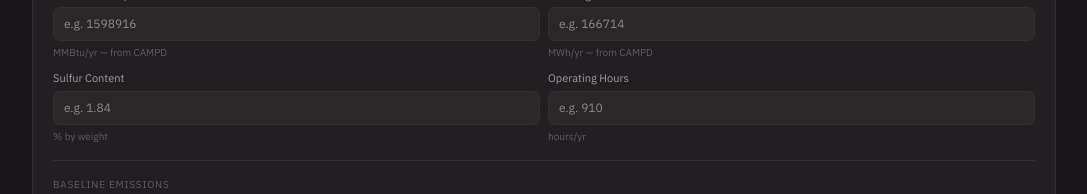
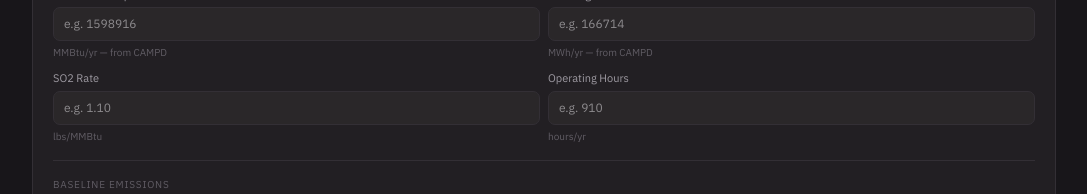
Before and after one commit to sood1abhinav-Badgrt/MECAQC-Web-App, a React (Vite) app in the folder frontend/: page / in a window 1280 px wide. Shown: the part 304-498 px from the top of the page, without its empty margins (96-1183 px from the left). Built offline with nearby package versions, Linux system fonts and the light colour scheme.

Commit message:
In progress AC calc

```diff
--- a/frontend/src/InputForm.jsx
+++ b/frontend/src/InputForm.jsx
@@ -5,8 +5,8 @@ const FIELDS = [
   { name: 'capacity',        label: 'Nameplate capacity', hint: 'MW',                    placeholder: 'e.g. 403',     half: true, type: "number"},
   { name: 'heatInput',       label: 'Annual heat input',  hint: 'MMBtu/yr — from CAMPD', placeholder: 'e.g. 1598916', half: true, type: "number"  },
   { name: 'annualGeneration',label: 'Annual generation',  hint: 'MWh/yr — from CAMPD',   placeholder: 'e.g. 166714',  half: true, type: "number"  },
-  { name: 'SulfurContent',     label: 'Sulfur Content',   hint: '% by weight',         placeholder: 'e.g. 1.84',  half: true, type: "number"},
-  { name: 'OperatingHours',     label: 'Operating Hours', hint: 'hours/yr',         placeholder: 'e.g. 910',  half: true, type: "number"},
+  { name: 'SO2Rate',     label: 'SO2 Rate',   hint: 'lbs/MMBtu',         placeholder: 'e.g. 1.10',  half: true, type: "number"},
+  { name: 'operatingHours',     label: 'Operating Hours', hint: 'hours/yr',         placeholder: 'e.g. 910',  half: true, type: "number"},
   { name: 'baselineSO2',     label: 'Baseline SO₂',       hint: 'short tons/yr',         placeholder: 'e.g. 953',     half: true, type: "number"  },
   { name: 'baselineNOx',     label: 'Baseline NOₓ',       hint: 'short tons/yr',         placeholder: 'e.g. 227',     half: true, type: "number"  },
   { name: 'baselinePM25',    label: 'Baseline PM₂.₅',     hint: 'short tons/yr',         placeholder: 'e.g. 71.6',    half: true, type: "number"  },
```
Also changed, not shown: 2 other files (tests, documents, lock files or other folders).
